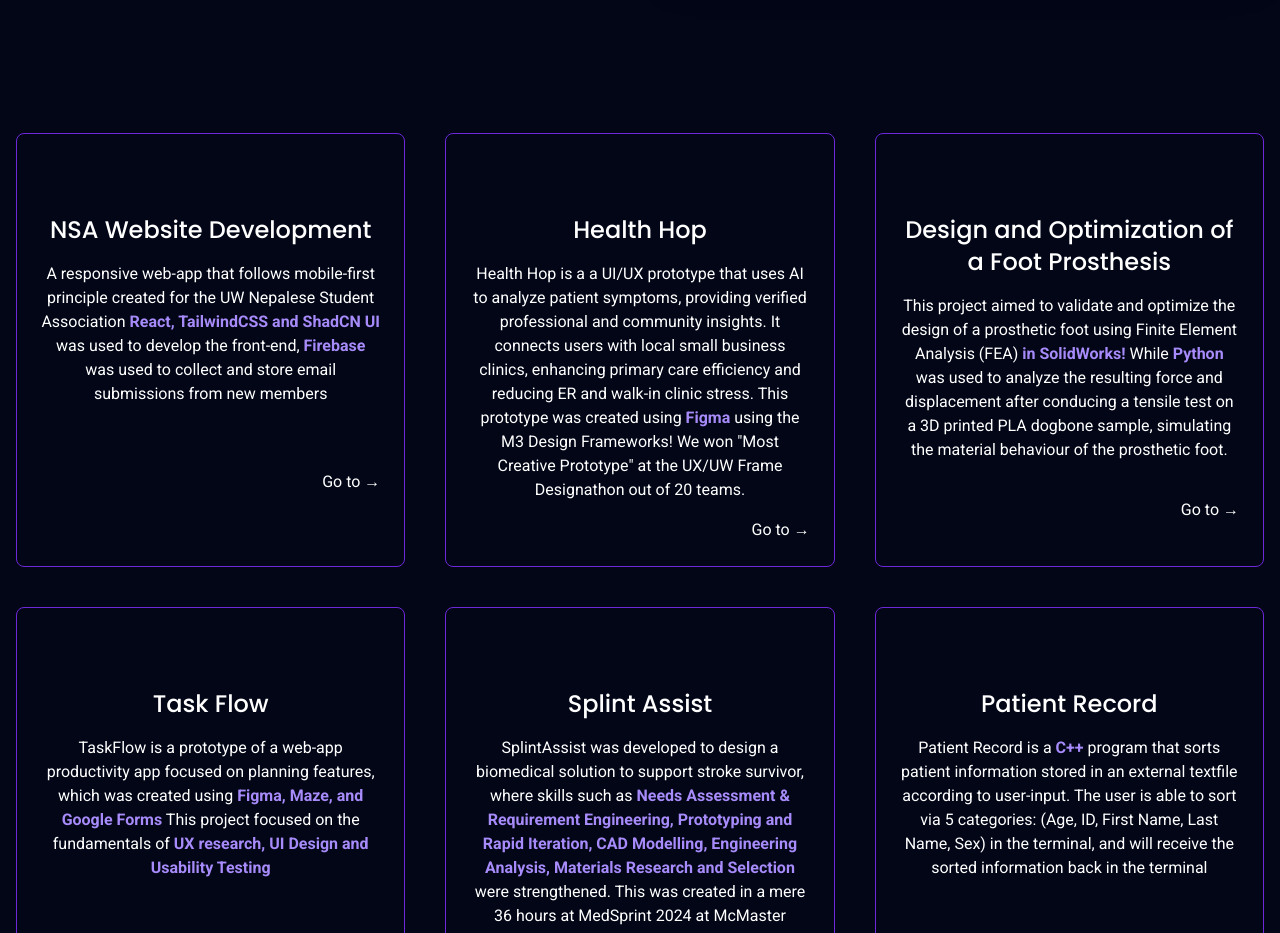
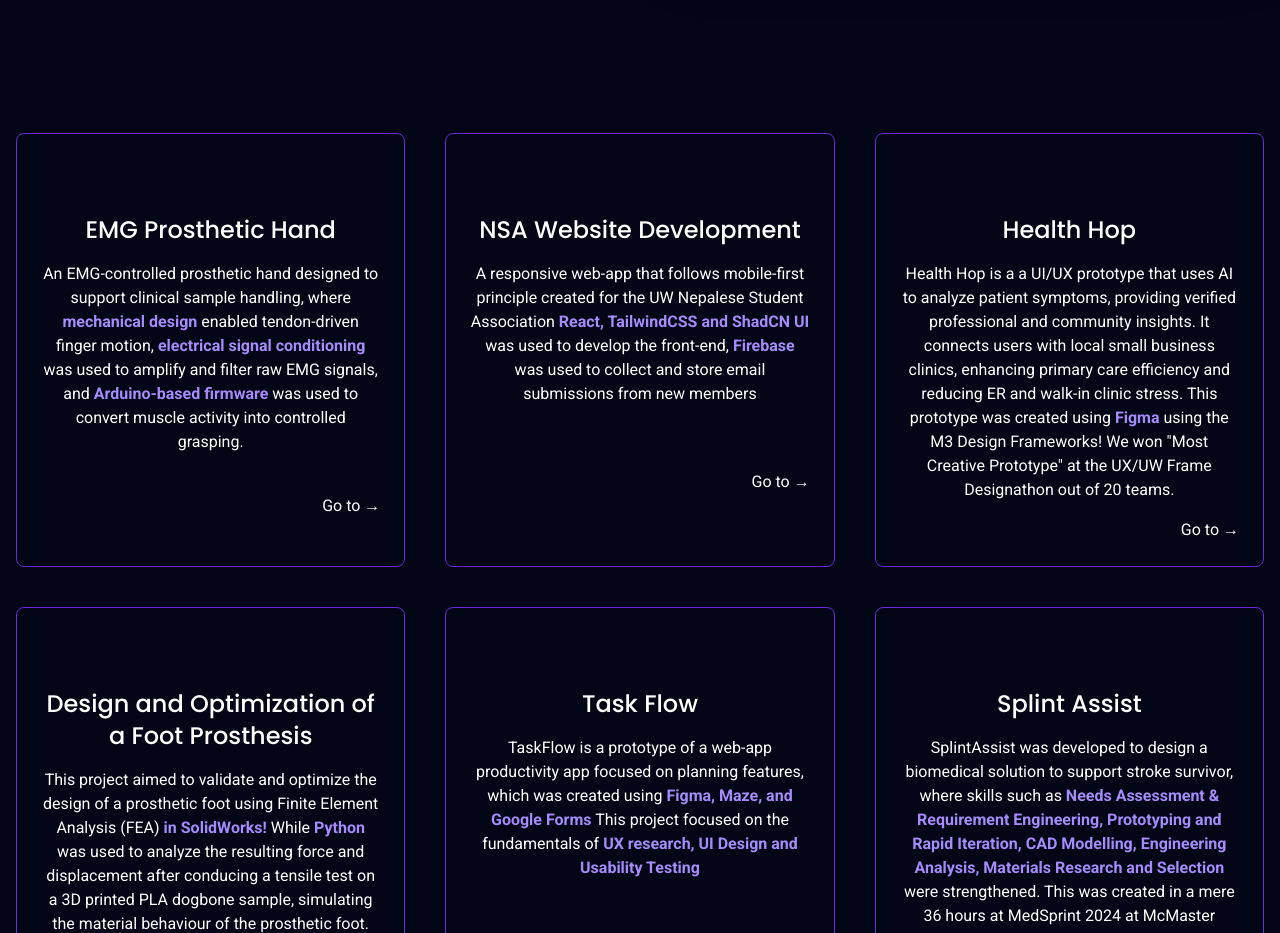
Before and after one commit to arnimashrestha/Portfolio, a SvelteKit app: page / in a window 1280 px wide. Shown: the part 1060-1993 px from the top of the page. Built offline with nearby package versions, Linux system fonts and the light colour scheme.

Commit message:
changes to Main

```diff
--- a/src/components/Main.svelte
+++ b/src/components/Main.svelte
@@ -1,6 +1,10 @@
 <script>
     import Step from "./Step.svelte";
     let steps = [
+    {
+      name: 'EMG Prosthetic Hand',
+      href: 'https://www.notion.so/EMG-Controlled-Prosthetic-2d3c68326201801bb2b2f18ad24ebc94?source=copy_link',
+    },
     {
         name:'NSA Website Development',
         href:'https://aspiring-postage-b52.notion.site/NSA-Website-Development-1dbc68326201807ca046d0be1938cb28',
@@ -91,6 +95,18 @@
     <section id="projects" class="py-20 lg:py-32 flex flex-col gap-24">
       <div class="grid grid-cols-1 lg:grid-cols-3 gap-12 lg:gap-10">
         <Step step= {steps[0]}>
+            <p>
+            An EMG-controlled prosthetic hand designed to support clinical sample handling, where
+            <strong class="text-violet-400"> mechanical design </strong>
+            enabled tendon-driven finger motion,
+            <strong class="text-violet-400"> electrical signal conditioning </strong>
+            was used to amplify and filter raw EMG signals, and
+            <strong class="text-violet-400"> Arduino-based firmware </strong>
+            was used to convert muscle activity into controlled grasping.
+            </p>
+
+        </Step>
+        <Step step= {steps[1]}>
           <p>
           A responsive web-app that follows mobile-first principle created for the UW Nepalese Student Association
           <strong
@@ -104,7 +120,7 @@
 
           </p>
         </Step>
-        <Step step={steps[1]}>
+        <Step step={steps[2]}>
 
           <p>
             Health Hop is a a UI/UX prototype that uses AI to analyze patient symptoms, providing verified professional and community insights. It connects users with local small business clinics, enhancing primary care efficiency and reducing ER and walk-in clinic stress. This prototype was created using <strong
@@ -113,7 +129,7 @@
             > using the M3 Design Frameworks! We won "Most Creative Prototype" at the UX/UW Frame Designathon out of 20 teams.
           </p>
         </Step>
-        <Step step={steps[2]}>
+        <Step step={steps[3]}>
 
           <p>
             This project aimed to validate and optimize the design of a prosthetic foot using Finite Element Analysis (FEA)  <strong
@@ -124,7 +140,7 @@
          </strong> was used to analyze the resulting force and displacement after conducing a tensile test on a 3D printed PLA dogbone sample, simulating the material behaviour of the prosthetic foot.
           </p>
         </Step>
-        <Step step={steps[3]}>
+        <Step step={steps[4]}>
           <p>
             TaskFlow is a prototype of a web-app productivity app focused on planning features, which was created using <strong class="text-violet-400"
               >Figma, Maze, and Google Forms</strong
@@ -134,14 +150,14 @@
 
           </p>
         </Step>
-        <Step step={steps[4]}>
+        <Step step={steps[5]}>
           <p>
             SplintAssist was developed to design a biomedical solution to support stroke survivor, where skills such as   <strong class="text-violet-400"
               >Needs Assessment & Requirement Engineering, Prototyping and Rapid Iteration, CAD Modelling, Engineering Analysis, Materials Research and Selection</strong
             > were strengthened. This was created in a mere 36 hours at MedSprint 2024 at McMaster University
           </p>
         </Step>
-        <Step step={steps[5]}>
+        <Step step={steps[6]}>
           <p>
             Patient Record is a <strong class="text-violet-400"
               >C++
@@ -151,7 +167,7 @@
             will receive the sorted information back in the terminal
           </p>
         </Step>
-        <Step step={steps[6]}>
+        <Step step={steps[7]}>
           <p>
             Amode Beamforming was created using <strong class="text-violet-400"
               >C++</strong
```
